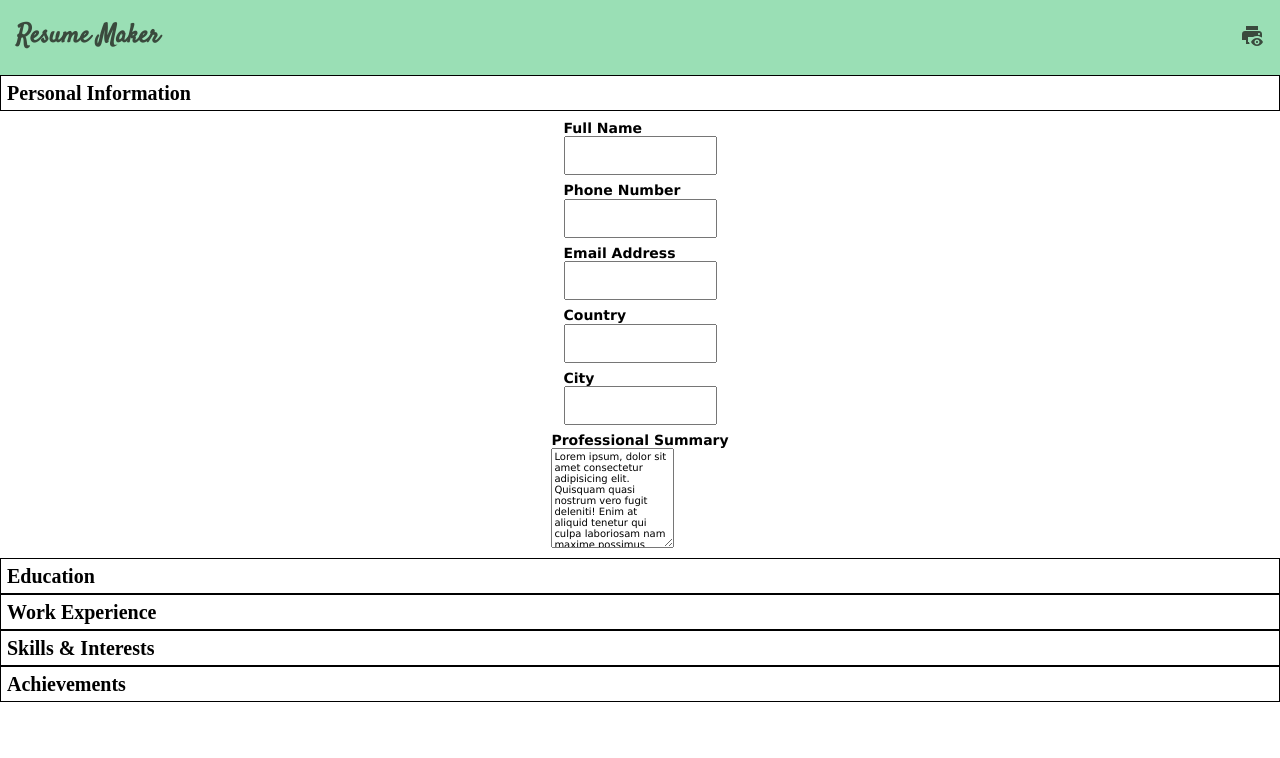
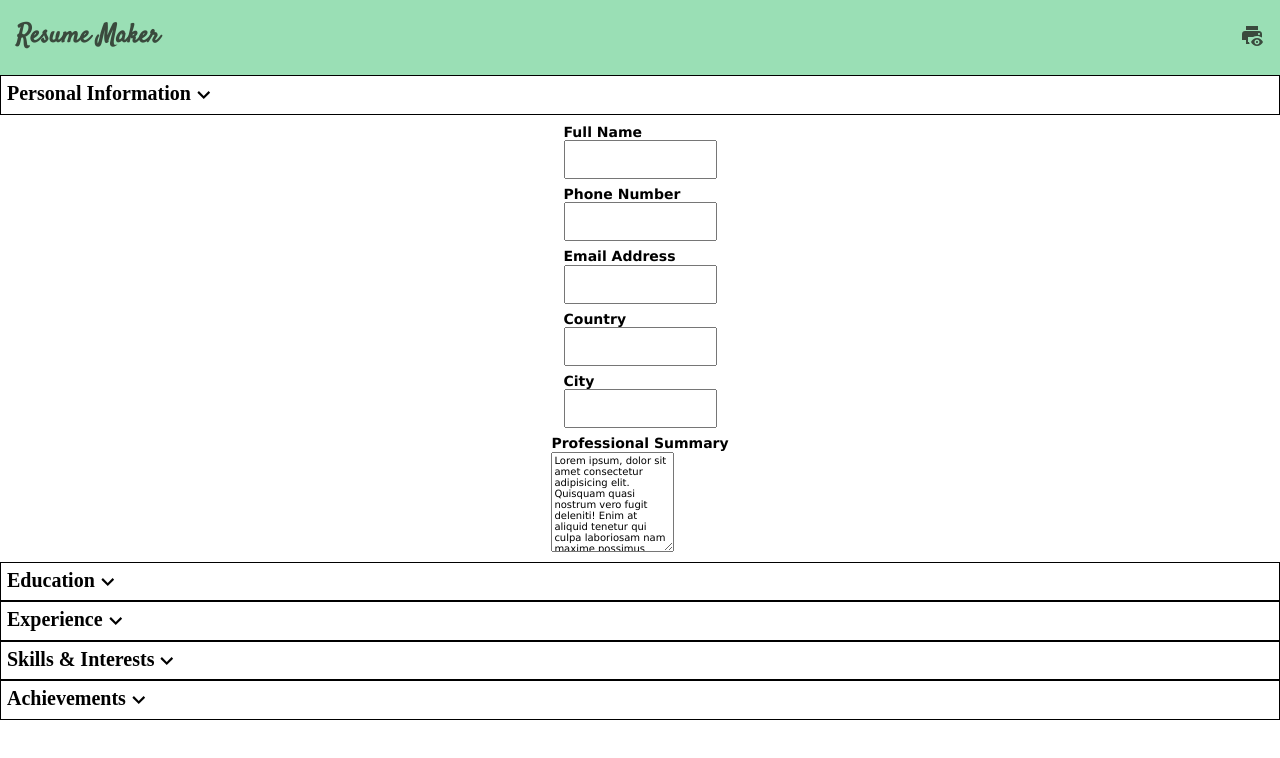
Before and after one commit to Viveyd/cv-maker, a React (Vite) app: page / in a window 1280 px wide. Shown: the top 758 px of the page. Built offline with nearby package versions, Linux system fonts and the light colour scheme; a web font is replaced by a local one.

Commit message:
Implement use of DropdownAnchor on Form

```diff
--- a/src/Achievements.jsx
+++ b/src/Achievements.jsx
@@ -1,4 +1,5 @@
 import InputText from "./InputText";
+import DropdownAnchor from "./DropdownAnchor";
 
 export default function Achievements({ data = [], updater, active, toggler }) {
   function addData(e) {
@@ -41,9 +42,7 @@ export default function Achievements({ data = [], updater, active, toggler }) {
 
   return (
     <section className="achievements">
-      <a href="" onClick={setActive}>
-        <h1> Achievements </h1>
-      </a>
+      <DropdownAnchor label="Achievements" toggle={setActive} />
       {active && (
         <>
           <button onClick={addData}> Add Achievement</button>
--- a/src/Education.jsx
+++ b/src/Education.jsx
@@ -1,4 +1,5 @@
 import InputText from "./InputText";
+import DropdownAnchor from "./DropdownAnchor";
 
 export default function Education({ data, updater, active, toggler }) {
   function addData(e) {
@@ -29,9 +30,7 @@ export default function Education({ data, updater, active, toggler }) {
 
   return (
     <section className="education">
-      <a href="" onClick={setActive}>
-        <h1> Education </h1>
-      </a>
+      <DropdownAnchor label="Education" toggle={setActive} />
       {active && (
         <>
           <button onClick={addData}> Add Education </button>
--- a/src/Experience.jsx
+++ b/src/Experience.jsx
@@ -1,4 +1,5 @@
 import InputText from "./InputText";
+import DropdownAnchor from "./DropdownAnchor";
 
 export default function Experience({ data, updater, active, toggler }) {
   function addData(e) {
@@ -30,9 +31,7 @@ export default function Experience({ data, updater, active, toggler }) {
 
   return (
     <section className="experience">
-      <a href="" onClick={setActive}>
-        <h1> Work Experience </h1>
-      </a>
+      <DropdownAnchor label="Experience" toggle={setActive} />
       {active && (
         <>
           <button onClick={addData}> Add Work Experience </button>
--- a/src/Personal.jsx
+++ b/src/Personal.jsx
@@ -1,3 +1,4 @@
+import DropdownAnchor from "./DropdownAnchor";
 import InputText from "./InputText";
 
 export default function Personal({ data = {}, active, updater, toggler }) {
@@ -12,9 +13,7 @@ export default function Personal({ data = {}, active, updater, toggler }) {
 
   return (
     <section className="personal">
-      <a href="" onClick={setActive}>
-        <h1> Personal Information </h1>
-      </a>
+      <DropdownAnchor label="Personal Information" toggle={setActive} />
       {active && (
         <ul>
           <li>
--- a/src/Skills.jsx
+++ b/src/Skills.jsx
@@ -1,3 +1,5 @@
+import DropdownAnchor from "./DropdownAnchor";
+
 export default function Skills({ data, updater, active, toggler }) {
   function addData(e) {
     e.preventDefault();
@@ -24,9 +26,7 @@ export default function Skills({ data, updater, active, toggler }) {
 
   return (
     <section className="skills">
-      <a href="" onClick={setActive}>
-        <h1> Skills & Interests</h1>
-      </a>
+      <DropdownAnchor label="Skills & Interests" toggle={setActive} />
       {active && (
         <>
           <button onClick={addData}> Add group </button>
```
